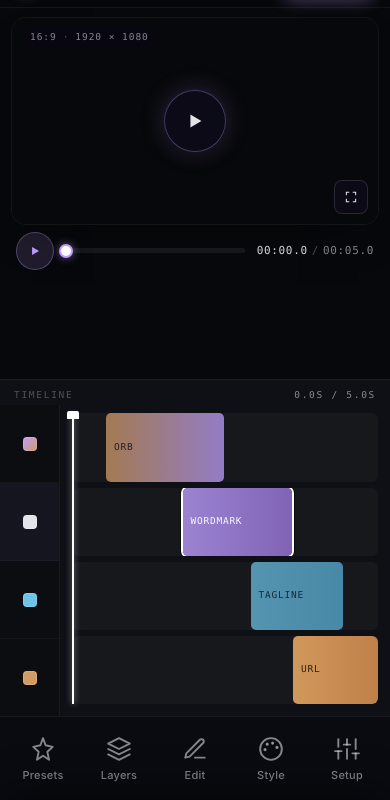
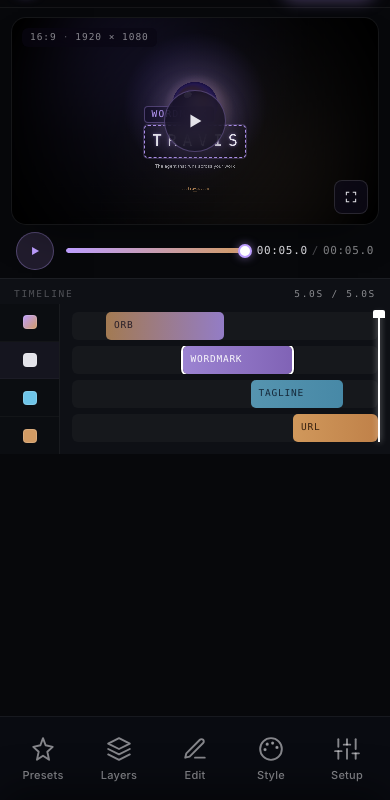
Before and after one commit to myketheguru/travis-brand-studio, a plain HTML site: page index.html in a window 390 px wide. Shown: the part 44-844 px from the top of the page. Drawn offline with Linux system fonts and the light colour scheme.

Commit message:
mobile: viewer sizes to canvas, slim 28px tracks, boot at final frame

```diff
--- a/index.html
+++ b/index.html
@@ -62,12 +62,14 @@
     grid-template-columns: 1fr;
     grid-template-rows:
       var(--topbar-h)
-      var(--viewer-h-mobile)
+      auto
+      auto
       minmax(0, 1fr);
     grid-template-areas:
       "top"
       "viewer"
-      "timeline";
+      "timeline"
+      "gap";
     overflow: hidden;
   }
 
@@ -158,6 +160,7 @@
     min-width: 0;
     min-height: 0;
     overflow: hidden;
+    max-height: 56dvh;
   }
   .viewer-frame {
     position: relative;
@@ -475,7 +478,7 @@
     display: flex;
     flex-direction: column;
     gap: 6px;
-    flex: 1;
+    flex: 0 0 auto;
     position: relative;
     min-height: 0;
   }
@@ -484,8 +487,8 @@
     background: rgba(255, 255, 255, 0.03);
     border-radius: 6px;
     overflow: hidden;
-    min-height: 28px;
-    flex: 1;
+    height: 28px;
+    flex: 0 0 28px;
   }
   .tl-clip {
     all: unset;
@@ -1954,13 +1957,20 @@
     }
     const [w, h] = state.sizes[state.aspect];
     const desk = isDesktop();
-    // Compute available space based on the viewer's actual layout box.
-    const viewer = document.querySelector('.studio-viewer');
-    const vRect = viewer.getBoundingClientRect();
-    const transportH = 60; // approx
-    const pad = desk ? 48 : 24;
-    const maxW = Math.max(200, vRect.width - pad);
-    const maxH = Math.max(160, vRect.height - transportH - pad);
+    let maxW, maxH;
+    if (desk) {
+      const viewer = document.querySelector('.studio-viewer');
+      const vRect = viewer.getBoundingClientRect();
+      maxW = Math.max(200, vRect.width - 48);
+      maxH = Math.max(160, vRect.height - 60 - 48);
+    } else {
+      // Mobile: compute from viewport directly to avoid depending on
+      // viewer's auto height (which depends on us).
+      const vw = window.innerWidth;
+      const vh = window.innerHeight;
+      maxW = vw - 24;               // 12px side padding each side
+      maxH = vh * 0.48 - 60;        // viewer capped at ~48dvh, minus transport
+    }
     let cssW = maxW, cssH = cssW * (h / w);
     if (cssH > maxH) { cssH = maxH; cssW = cssH * (w / h); }
     frame.style.width = cssW + 'px';
@@ -2374,4 +2384,8 @@
   setLeftTab('presets');
   setRightTab('element');
   updateToolbarEnabled();
+  // Boot at the final frame so the viewer shows a poster of the
+  // finished animation instead of a black t=0 backdrop.
+  state.time = state.duration;
+  drawFrame();
 </script>
```
